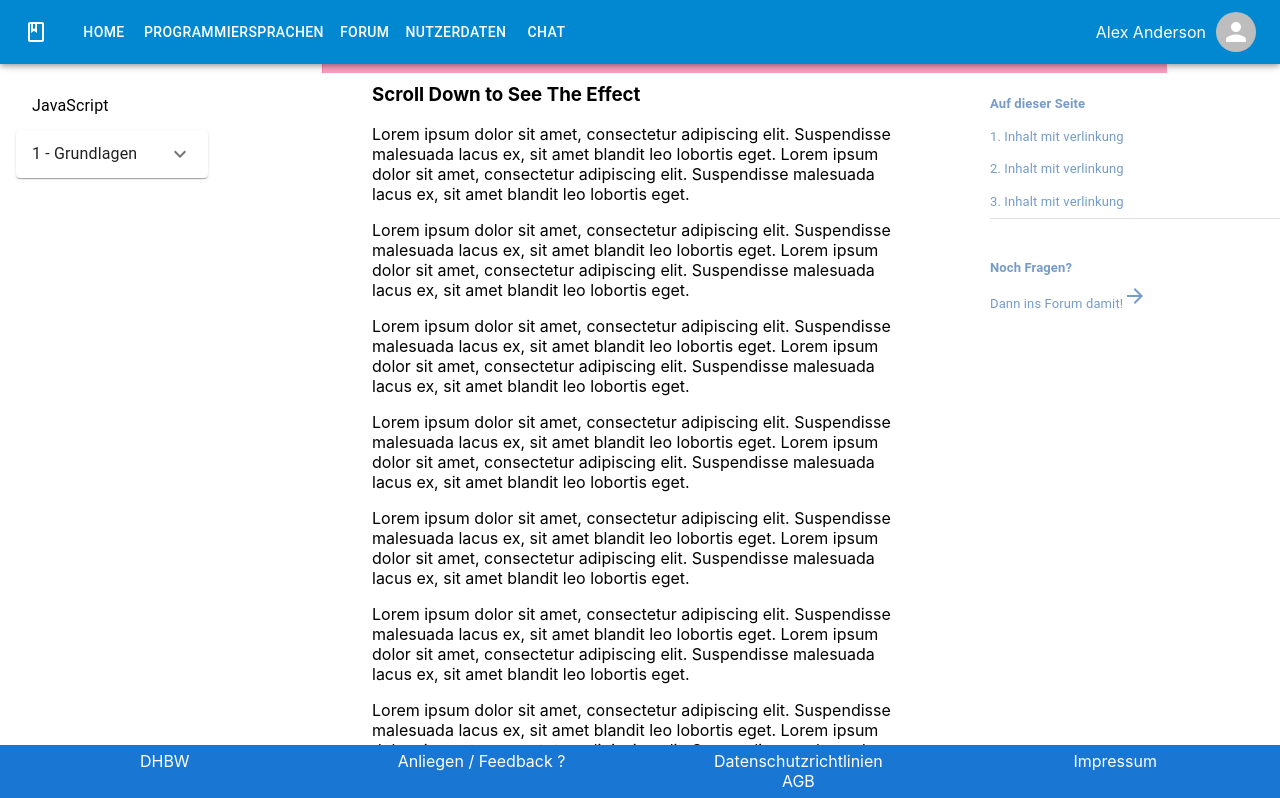
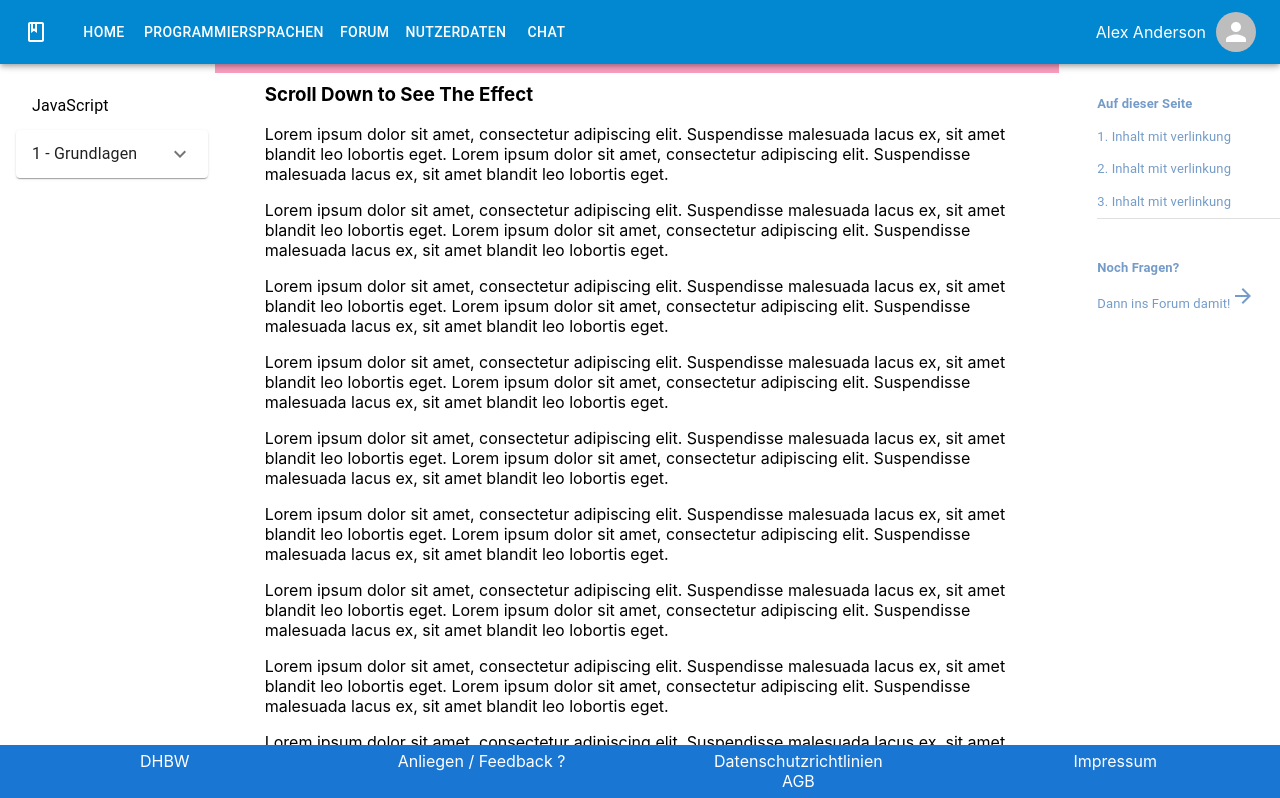
Before and after one commit to sakulklk/Lernmanagement, a Next.js app: page /Grundbegriffe in a window 1280 px wide. Shown: the top 798 px of the page. Built offline with nearby package versions, Linux system fonts and the light colour scheme.

Commit message:
1 file modified

```diff
--- a/pages/Grundbegriffe.js
+++ b/pages/Grundbegriffe.js
@@ -15,18 +15,17 @@ export default function Test() {
       <div style={{ paddingBottom: '65px' }}>
         <NavBar></NavBar>
         <Grid container spacing={1}>
-          <Grid item xs={3}>
+          <Grid item xs={2}>
             <Box sx={{ p: 2 }}>
-              {/* <Uebersicht></Uebersicht> */}
               <SideMenu></SideMenu>
             </Box>
           </Grid>
 
-          <Grid item xs={6}>
+          <Grid item xs={8}>
             <ScrollBar></ScrollBar>
             <Content></Content>
           </Grid>
-          <Grid item xs={3}>
+          <Grid item xs={2}>
             <SideMenuRight></SideMenuRight>
           </Grid>
         </Grid>
```
